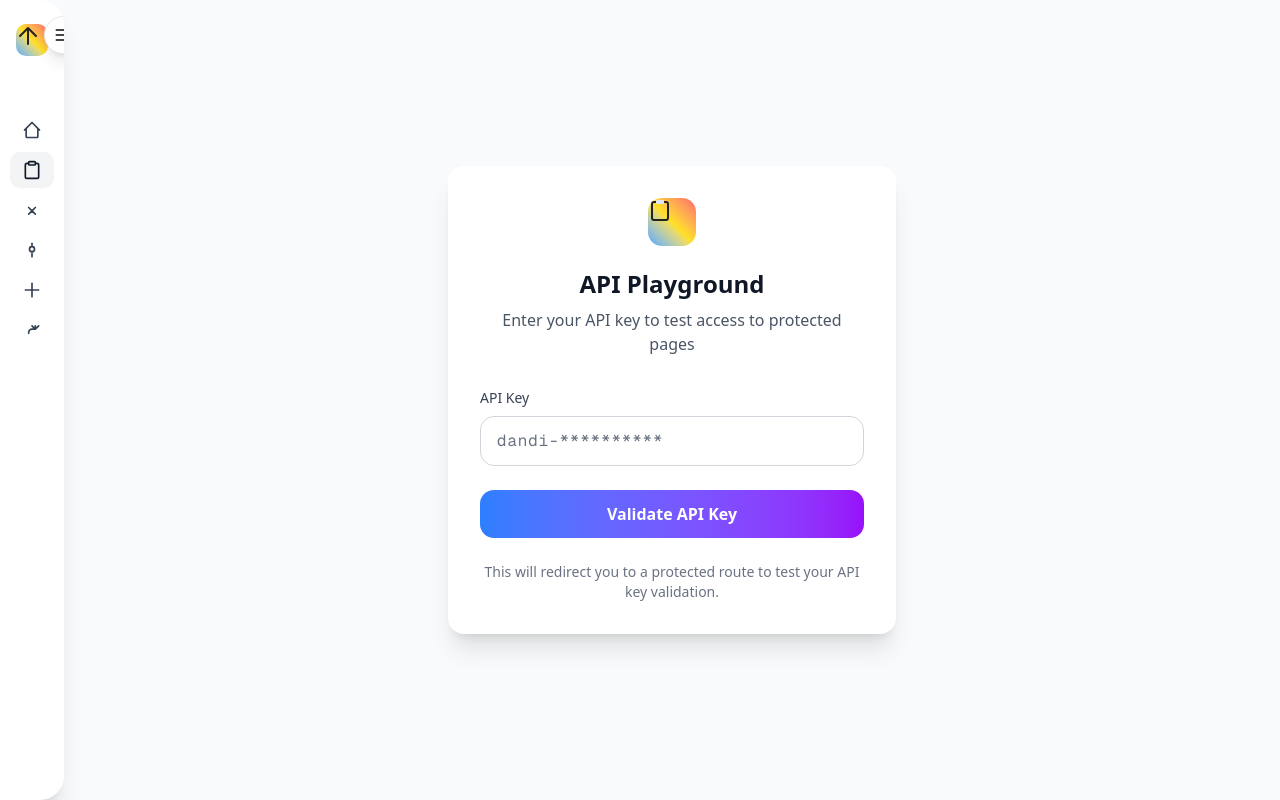
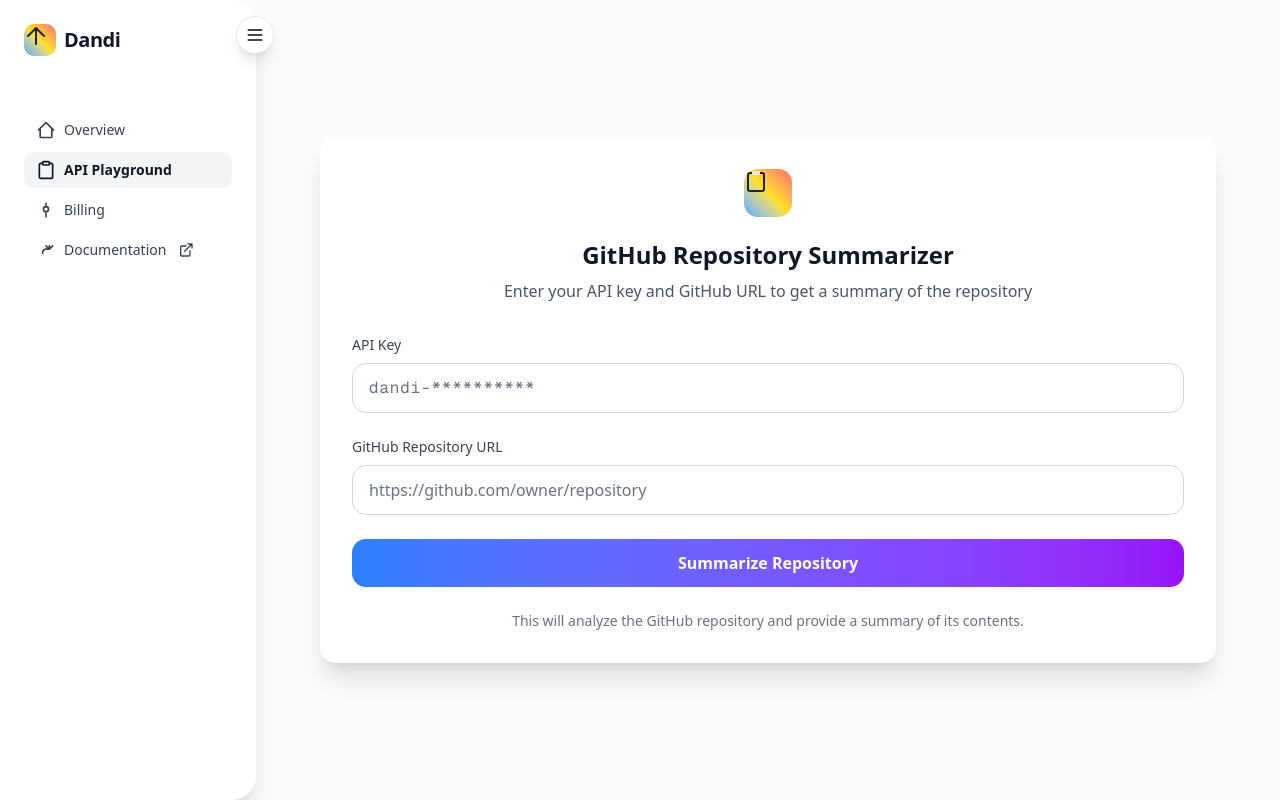
Before and after one commit to qc2321/dandi, a Next.js app: page /playground in a window 1280 px wide. Built offline with nearby package versions, Linux system fonts and the light colour scheme.

Commit message:
Added github summarizer to playground

```diff
--- a/src/app/SidebarShell.js
+++ b/src/app/SidebarShell.js
@@ -4,7 +4,7 @@
 import { usePathname } from "next/navigation";
 
 export default function SidebarShell({ children }) {
-    const [sidebarOpen, setSidebarOpen] = useState(false);
+    const [sidebarOpen, setSidebarOpen] = useState(true);
     const pathname = usePathname();
 
     return (
@@ -64,18 +64,18 @@
                         <span className="inline-block w-5 h-5 flex-shrink-0"><svg fill="none" stroke="currentColor" strokeWidth="2" viewBox="0 0 24 24"><path d="M16 4h2a2 2 0 012 2v14a2 2 0 01-2 2H6a2 2 0 01-2-2V6a2 2 0 012-2h2" strokeLinecap="round" strokeLinejoin="round" /><rect x="8" y="2" width="8" height="4" rx="1" fill="#e0e7ef" /></svg></span>
                         {sidebarOpen && <span>API Playground</span>}
                     </Link>
-                    <Link href="#" className={`flex items-center gap-2 px-3 py-2 rounded-lg transition-colors text-gray-700 hover:bg-gray-100 ${sidebarOpen ? "justify-start" : "lg:justify-center"}`}>
+                    {/* <Link href="#" className={`flex items-center gap-2 px-3 py-2 rounded-lg transition-colors text-gray-700 hover:bg-gray-100 ${sidebarOpen ? "justify-start" : "lg:justify-center"}`}>
                         <span className="inline-block w-5 h-5 flex-shrink-0"><svg fill="none" stroke="currentColor" strokeWidth="2" viewBox="0 0 24 24"><path d="M8 17l4-4-4-4m8 8l-4-4 4-4" strokeLinecap="round" strokeLinejoin="round" /></svg></span>
                         {sidebarOpen && <span>Use Cases</span>}
-                    </Link>
+                    </Link> */}
                     <Link href="#" className={`flex items-center gap-2 px-3 py-2 rounded-lg transition-colors text-gray-700 hover:bg-gray-100 ${sidebarOpen ? "justify-start" : "lg:justify-center"}`}>
                         <span className="inline-block w-5 h-5 flex-shrink-0"><svg fill="none" stroke="currentColor" strokeWidth="2" viewBox="0 0 24 24"><path d="M12 8c-1.657 0-3 1.343-3 3s1.343 3 3 3 3-1.343 3-3-1.343-3-3-3zm0 0V4m0 16v-4" strokeLinecap="round" strokeLinejoin="round" /></svg></span>
                         {sidebarOpen && <span>Billing</span>}
                     </Link>
-                    <Link href="#" className={`flex items-center gap-2 px-3 py-2 rounded-lg transition-colors text-gray-700 hover:bg-gray-100 ${sidebarOpen ? "justify-start" : "lg:justify-center"}`}>
+                    {/* <Link href="#" className={`flex items-center gap-2 px-3 py-2 rounded-lg transition-colors text-gray-700 hover:bg-gray-100 ${sidebarOpen ? "justify-start" : "lg:justify-center"}`}>
                         <span className="inline-block w-5 h-5 flex-shrink-0"><svg fill="none" stroke="currentColor" strokeWidth="2" viewBox="0 0 24 24"><path d="M12 4v16m8-8H4" strokeLinecap="round" strokeLinejoin="round" /></svg></span>
                         {sidebarOpen && <span>Settings</span>}
-                    </Link>
+                    </Link> */}
                     <a href="#" target="_blank" rel="noopener noreferrer" className={`flex items-center gap-2 px-3 py-2 rounded-lg transition-colors text-gray-700 hover:bg-gray-100 ${sidebarOpen ? "justify-start" : "lg:justify-center"}`}>
                         <span className="inline-block w-5 h-5 flex-shrink-0"><svg fill="none" stroke="currentColor" strokeWidth="2" viewBox="0 0 24 24"><path d="M8 16v-1a4 4 0 014-4h4m0 0V7m0 4l-4-4m4 4l4-4" strokeLinecap="round" strokeLinejoin="round" /></svg></span>
                         {sidebarOpen && <span>Documentation</span>}
--- a/src/app/playground/page.js
+++ b/src/app/playground/page.js
@@ -1,13 +1,13 @@
 "use client";
 import { useState } from "react";
-import { useRouter } from "next/navigation";
 import { useToast } from "../../hooks/useToast";
 import Toast from "../../components/Toast";
 
 export default function PlaygroundPage() {
     const [apiKey, setApiKey] = useState("");
+    const [githubUrl, setGithubUrl] = useState("");
     const [isLoading, setIsLoading] = useState(false);
-    const router = useRouter();
+    const [result, setResult] = useState(null);
     const { toast, showSuccessToast, showErrorToast, hideToast } = useToast();
 
     const handleSubmit = async (e) => {
@@ -16,21 +16,43 @@
             showErrorToast("Please enter an API key");
             return;
         }
+        if (!githubUrl.trim()) {
+            showErrorToast("Please enter a GitHub URL");
+            return;
+        }
 
         setIsLoading(true);
+        setResult(null);
 
         try {
-            // Navigate to protected route with API key
-            router.push(`/protected?key=${encodeURIComponent(apiKey)}`);
+            const response = await fetch('/api/github-summarizer', {
+                method: 'POST',
+                headers: {
+                    'Content-Type': 'application/json',
+                    'x-api-key': apiKey
+                },
+                body: JSON.stringify({ githubUrl })
+            });
+
+            const data = await response.json();
+
+            if (response.ok && data.success) {
+                setResult(data);
+                showSuccessToast("Repository summarized successfully!");
+            } else {
+                showErrorToast(data.message || "Failed to summarize repository");
+            }
         } catch (error) {
+            console.error('Error:', error);
             showErrorToast("An error occurred. Please try again.");
+        } finally {
             setIsLoading(false);
         }
     };
 
     return (
         <div className="min-h-screen bg-gray-50 flex items-center justify-center p-4">
-            <div className="max-w-md w-full">
+            <div className="max-w-4xl w-full">
                 <div className="bg-white rounded-2xl shadow-xl p-4 sm:p-6 lg:p-8">
                     <div className="text-center mb-6 sm:mb-8">
                         <div className="inline-block w-10 h-10 sm:w-12 sm:h-12 bg-gradient-to-tr from-blue-400 via-yellow-300 to-red-400 rounded-xl flex items-center justify-center mb-3 sm:mb-4">
@@ -39,11 +61,11 @@
                                 <rect x="8" y="2" width="8" height="4" rx="1" fill="#e0e7ef" />
                             </svg>
                         </div>
-                        <h1 className="text-xl sm:text-2xl font-bold text-gray-900 mb-2">API Playground</h1>
-                        <p className="text-gray-600 text-sm sm:text-base">Enter your API key to test access to protected pages</p>
+                        <h1 className="text-xl sm:text-2xl font-bold text-gray-900 mb-2">GitHub Repository Summarizer</h1>
+                        <p className="text-gray-600 text-sm sm:text-base">Enter your API key and GitHub URL to get a summary of the repository</p>
                     </div>
 
-                    <form onSubmit={handleSubmit} className="space-y-4 sm:space-y-6">
+                    <form onSubmit={handleSubmit} className="space-y-4 sm:space-y-6 mb-6">
                         <div>
                             <label htmlFor="apiKey" className="block text-sm font-medium text-gray-700 mb-2">
                                 API Key
@@ -60,6 +82,21 @@
                             />
                         </div>
 
+                        <div>
+                            <label htmlFor="githubUrl" className="block text-sm font-medium text-gray-700 mb-2">
+                                GitHub Repository URL
+                            </label>
+                            <input
+                                type="url"
+                                id="githubUrl"
+                                value={githubUrl}
+                                onChange={(e) => setGithubUrl(e.target.value)}
+                                className="w-full px-3 sm:px-4 py-2 sm:py-3 border border-gray-300 rounded-xl focus:ring-2 focus:ring-blue-500 focus:border-blue-500 transition-colors text-sm sm:text-base bg-white text-gray-900 placeholder-gray-500"
+                                placeholder="https://github.com/owner/repository"
+                                required
+                            />
+                        </div>
+
                         <button
                             type="submit"
                             disabled={isLoading}
@@ -71,17 +108,84 @@
                                         <circle className="opacity-25" cx="12" cy="12" r="10" stroke="currentColor" strokeWidth="4"></circle>
                                         <path className="opacity-75" fill="currentColor" d="M4 12a8 8 0 018-8V0C5.373 0 0 5.373 0 12h4zm2 5.291A7.962 7.962 0 014 12H0c0 3.042 1.135 5.824 3 7.938l3-2.647z"></path>
                                     </svg>
-                                    Validating...
+                                    Summarizing...
                                 </div>
                             ) : (
-                                "Validate API Key"
+                                "Summarize Repository"
                             )}
                         </button>
                     </form>
 
+                    {result && (
+                        <div className="mt-6 space-y-6">
+                            <div className="border-t pt-6">
+                                <h2 className="text-lg font-semibold text-gray-900 mb-4">Results</h2>
+
+                                {/* API Key Info */}
+                                <div className="bg-gray-50 rounded-lg p-4 mb-4">
+                                    <h3 className="text-sm font-medium text-gray-700 mb-2">API Key Information</h3>
+                                    <div className="grid grid-cols-1 sm:grid-cols-3 gap-2 text-sm">
+                                        <div><span className="font-medium">Name:</span> {result.data.name}</div>
+                                        <div><span className="font-medium">Usage:</span> {result.data.usage}/{result.data.limit}</div>
+                                        <div><span className="font-medium">ID:</span> {result.data.id}</div>
+                                    </div>
+                                </div>
+
+                                {/* Repository Info */}
+                                {result.data.repository_info && (
+                                    <div className="bg-blue-50 rounded-lg p-4 mb-4">
+                                        <h3 className="text-sm font-medium text-gray-700 mb-2">Repository Information</h3>
+                                        <div className="grid grid-cols-1 sm:grid-cols-2 lg:grid-cols-3 gap-2 text-sm">
+                                            <div><span className="font-medium">Stars:</span> {result.data.repository_info.stars}</div>
+                                            <div><span className="font-medium">Forks:</span> {result.data.repository_info.forks}</div>
+                                            <div><span className="font-medium">Language:</span> {result.data.repository_info.language}</div>
+                                            <div><span className="font-medium">Open Issues:</span> {result.data.repository_info.open_issues}</div>
+                                            <div><span className="font-medium">License:</span> {result.data.repository_info.license}</div>
+                                            <div><span className="font-medium">Default Branch:</span> {result.data.repository_info.default_branch}</div>
+                                        </div>
+                                        {result.data.repository_info.description && (
+                                            <div className="mt-2">
+                                                <span className="font-medium text-sm">Description:</span>
+                                                <p className="text-sm text-gray-600 mt-1">{result.data.repository_info.description}</p>
+                                            </div>
+                                        )}
+                                    </div>
+                                )}
+
+                                {/* Summary */}
+                                {result.data.summary && (
+                                    <div className="bg-green-50 rounded-lg p-4 mb-4">
+                                        <h3 className="text-sm font-medium text-gray-700 mb-2">Repository Summary</h3>
+                                        <p className="text-sm text-gray-800 leading-relaxed">{result.data.summary}</p>
+                                    </div>
+                                )}
+
+                                {/* Cool Facts */}
+                                {result.data.cool_facts && result.data.cool_facts.length > 0 && (
+                                    <div className="bg-yellow-50 rounded-lg p-4">
+                                        <h3 className="text-sm font-medium text-gray-700 mb-2">Cool Facts</h3>
+                                        <ul className="list-disc list-inside text-sm text-gray-800 space-y-1">
+                                            {result.data.cool_facts.map((fact, index) => (
+                                                <li key={index}>{fact}</li>
+                                            ))}
+                                        </ul>
+                                    </div>
+                                )}
+
+                                {/* Error Message */}
+                                {result.data.error && (
+                                    <div className="bg-red-50 rounded-lg p-4">
+                                        <h3 className="text-sm font-medium text-red-700 mb-2">Error</h3>
+                                        <p className="text-sm text-red-600">{result.data.error}</p>
+                                    </div>
+                                )}
+                            </div>
+                        </div>
+                    )}
+
                     <div className="mt-4 sm:mt-6 text-center">
                         <p className="text-xs sm:text-sm text-gray-500">
-                            This will redirect you to a protected route to test your API key validation.
+                            This will analyze the GitHub repository and provide a summary of its contents.
                         </p>
                     </div>
                 </div>
```
